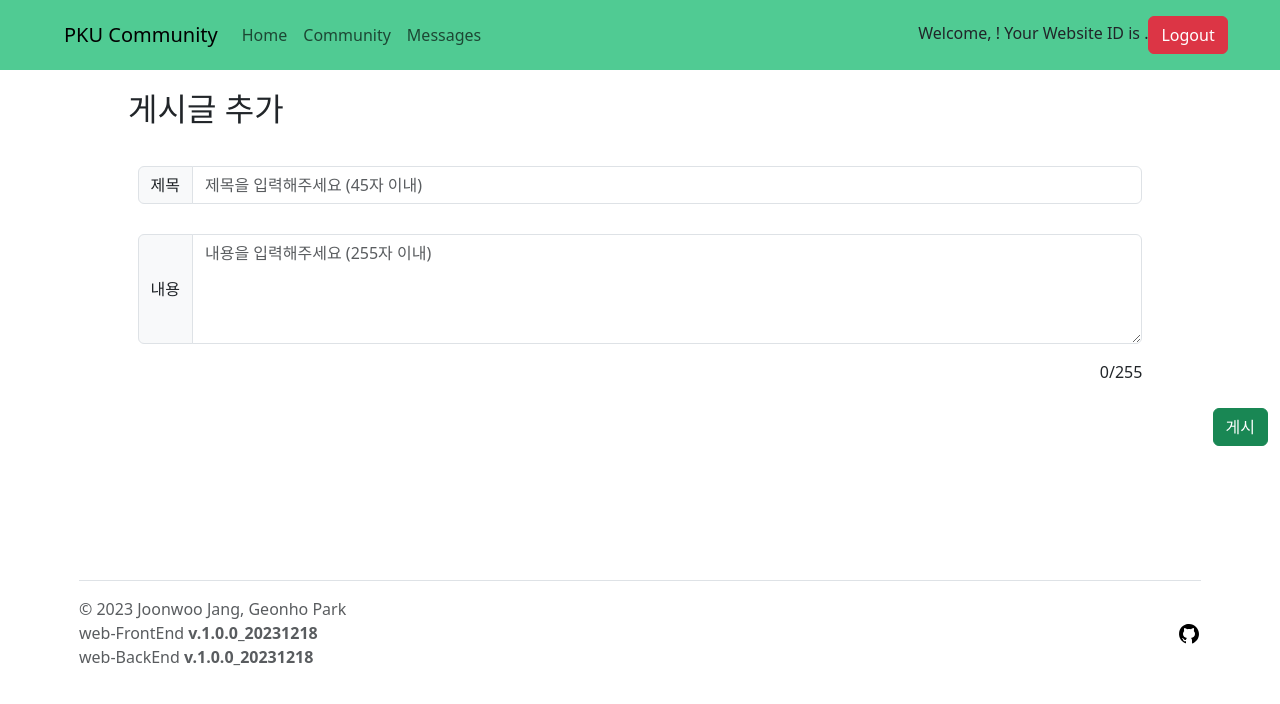
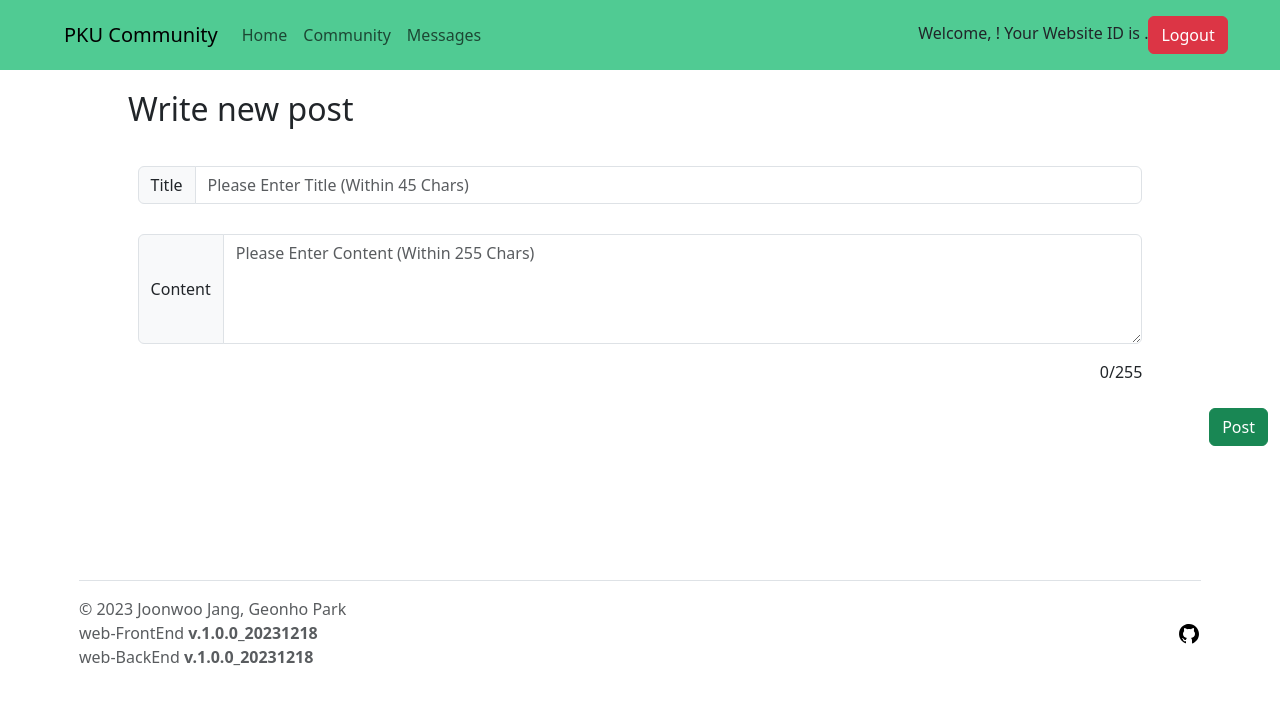
Before and after one commit to WebProject-Babos/FrontEnd, a React (Create React App) app: page /community/addPost in a window 1280 px wide. Shown: the top 704 px of the page. Built offline with nearby package versions, Linux system fonts and the light colour scheme; no server answers; sample sign-in values are in the browser's storage.

Commit message:
좋아요 숫자관련 버그수정, 한국어 제거

```diff
--- a/src/components/AddPost/AddPost.tsx
+++ b/src/components/AddPost/AddPost.tsx
@@ -53,7 +53,7 @@ export default function AddPost() {
       <Container fluid className="justify-content-center align-items-center">
         <Row>
           <Col xs={8}>
-            <h2 style={{ marginLeft: "14%" }}>게시글 추가</h2>
+            <h2 style={{ marginLeft: "14%" }}>Write new post</h2>
           </Col>
         </Row>
         <Form onSubmit={handleSubmit}>
@@ -61,10 +61,10 @@ export default function AddPost() {
             className="mb-3 mx-auto"
             style={{ width: "80%", marginTop: "30px", marginBottom: "30px" }}
           >
-            <InputGroup.Text id="inputGroup-sizing-lg">제목</InputGroup.Text>
+            <InputGroup.Text id="inputGroup-sizing-lg">Title</InputGroup.Text>
             <Form.Control
               aria-label="Large"
-              placeholder="제목을 입력해주세요 (45자 이내)"
+              placeholder="Please Enter Title (Within 45 Chars)"
               aria-describedby="inputGroup-sizing-sm"
               value={postTitle}
               onChange={(event: React.ChangeEvent<HTMLInputElement>) =>
@@ -79,10 +79,10 @@ export default function AddPost() {
             className="mb-3 mx-auto"
             style={{ width: "80%", marginTop: "30px", marginBottom: "30px" }}
           >
-            <InputGroup.Text>내용</InputGroup.Text>
+            <InputGroup.Text>Content</InputGroup.Text>
             <Form.Control
               as="textarea"
-              placeholder="내용을 입력해주세요 (255자 이내)"
+              placeholder="Please Enter Content (Within 255 Chars)"
               rows={4}
               value={postContent}
               onChange={(event: React.ChangeEvent<HTMLTextAreaElement>) => {
@@ -102,7 +102,7 @@ export default function AddPost() {
 
           <div className="d-flex justify-content-end mt-4 mr-3">
             <Button variant="success" type="submit">
-              게시
+              Post
             </Button>
           </div>
         </Form>
--- a/src/components/CommunityPostView/CommunityPostView.tsx
+++ b/src/components/CommunityPostView/CommunityPostView.tsx
@@ -52,17 +52,17 @@ export default function CommunityPostView() {
     try {
       setIsLoading(true);
 
-      // Fetch post data
       const postResponse = await axios.get(`${apiUrl}/posts/${postId}`);
       setPost(postResponse.data.posts[0]);
+      setLikeCount(postResponse.data.posts[0].likeCount);
 
-      // Fetch liked status
+
       const getLikedStatus = await axios.get(`${apiUrl}/posts/${postId}/like`, {
         headers: { Authorization: authToken },
       });
       setIsLiked(getLikedStatus.data.liked);
 
-      // Fetch comments
+
       const commentsResponse = await axios.get(
         `${apiUrl}/posts/${postId}/comments`
       );
--- a/src/components/MessagesHome/MessagesHome.tsx
+++ b/src/components/MessagesHome/MessagesHome.tsx
@@ -25,7 +25,6 @@ const MessagesHome = () => {
       await authContext.refreshToken();
     }
     try {
-      // Fetch sent messages
       const sentResponse = await axios.get(
         `${process.env.REACT_APP_API_URL}/messages/me/send`,
         {
```
